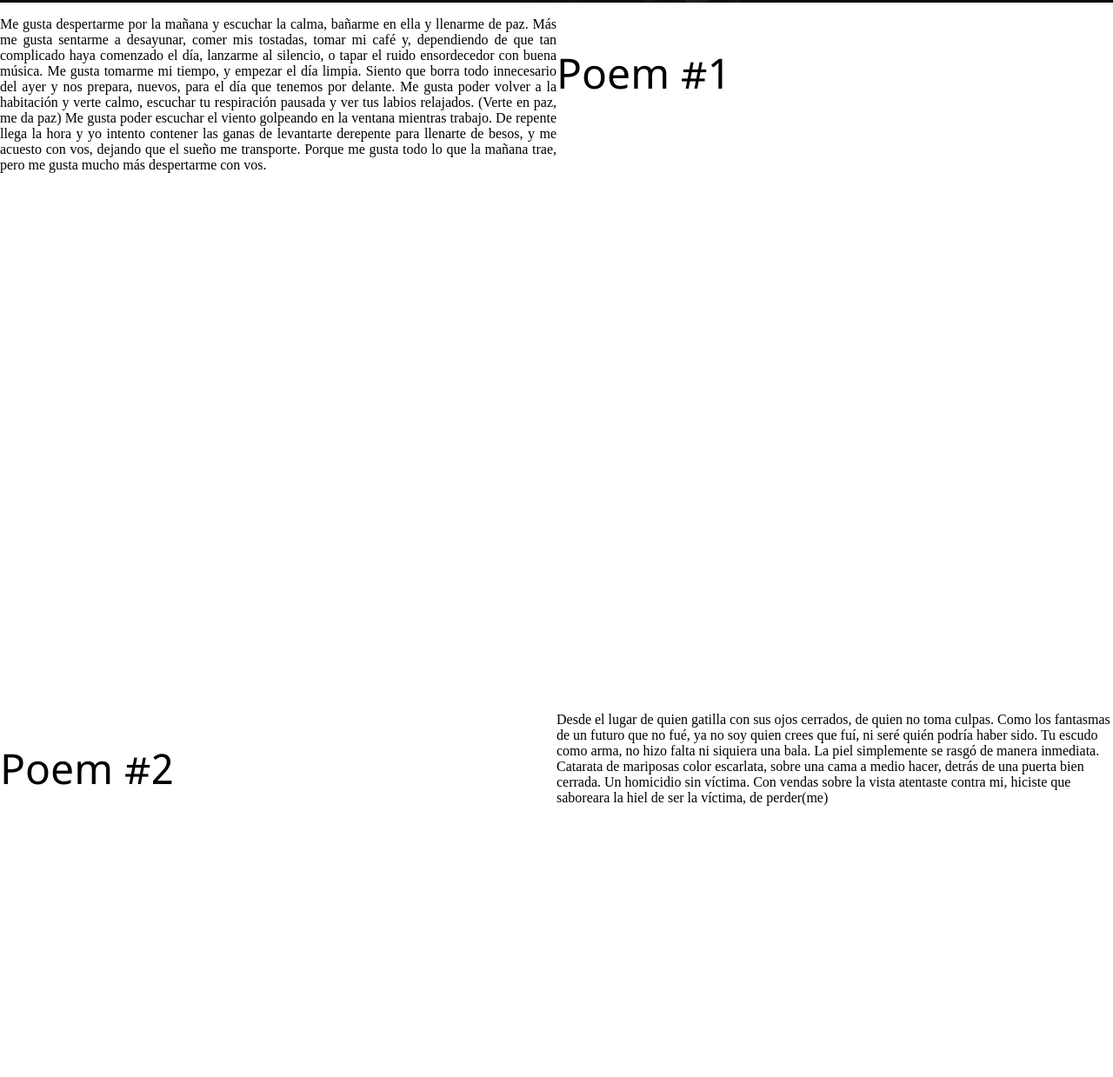
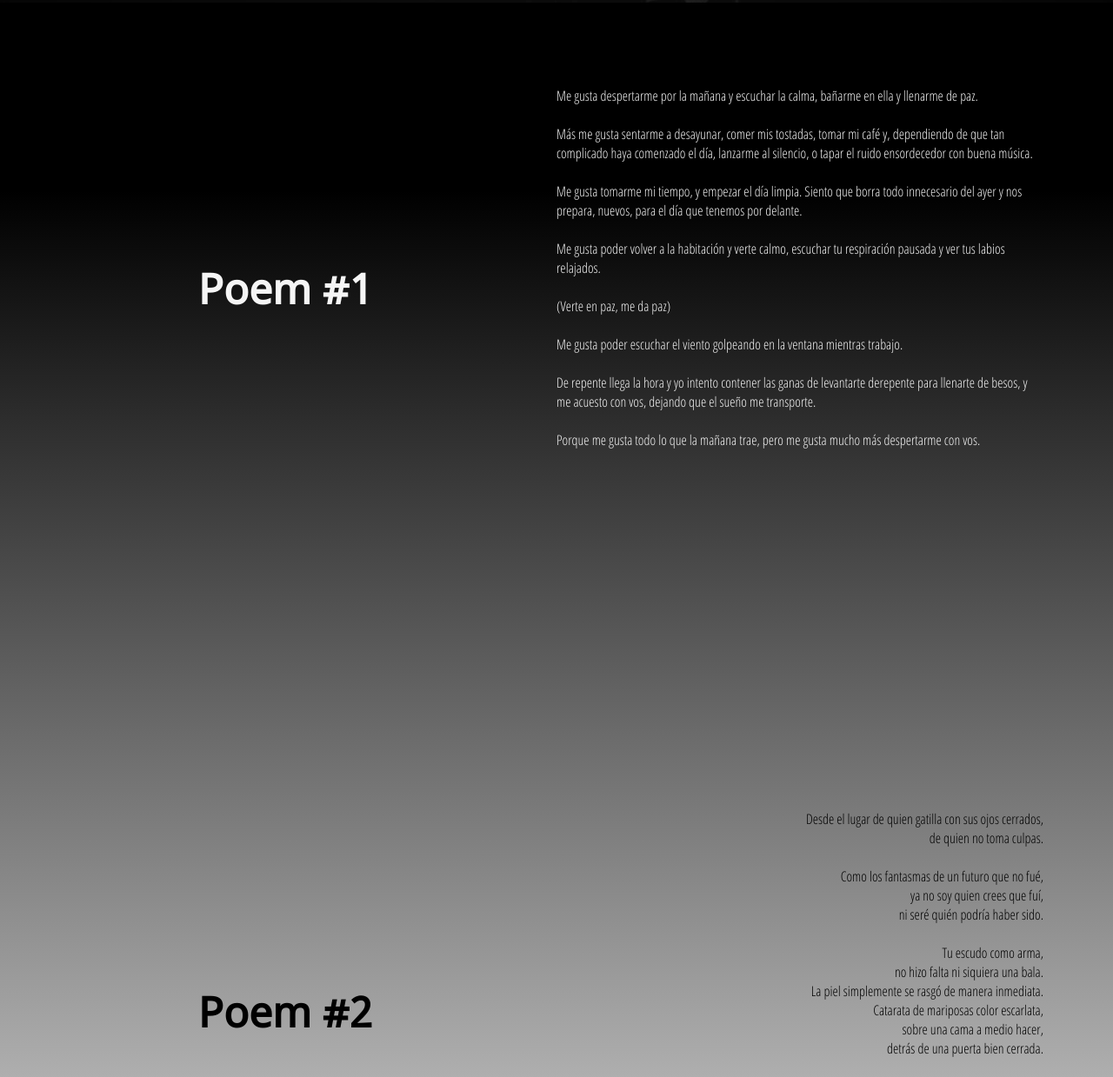
Before and after one commit to AntoMariani/Web-Coding-Bootcamp-NUCBA, a plain HTML site: page TP 1/index.html in a window 1280 px wide. Shown: the part 797-2036 px from the top of the page at 87% size. Drawn offline with Linux system fonts and the light colour scheme.

Commit message:
Version_para_entrega

```diff
--- a/TP 1/index.css
+++ b/TP 1/index.css
@@ -1,4 +1,5 @@
 /* FUENTES */
+
 @font-face {
     font-family: "Economica";
     src: url('./fonts/Economica-Regular.ttf')
@@ -16,7 +17,7 @@
 
 @font-face {
     font-family: "Poems_Text";
-    src: url('./fonts/OpenSansCondensed-Bold.ttf')
+    src: url('./fonts/OpenSansCondensed-Light.ttf')
 }
 
 @font-face {
@@ -31,7 +32,7 @@ h1{
     font-size: 3em;
     position: relative;
     left: -11em;
-    top: 8em;
+    top: 10em;
     font-family:"LeagueScript";
 }
 
@@ -49,7 +50,12 @@ body{
     margin: 0em;
 }
 
-/* ANCHOR LINKS "a"*/
+main{
+    background: rgb(205,205,205);
+    background: linear-gradient(0deg, rgba(205,205,205,1) 15%, rgba(0,0,0,1) 87%);
+}
+
+/* Color y quitar underline a anchors */
 
 a:link{
     color:whitesmoke;
@@ -71,31 +77,25 @@ a:active {
 }
 
 /* CLASES */
+
+    /* NAV HEADER */
 .navigation_bar{
     position: relative;
     left: -33em;
-    top: 22em;
+    top: 28em;
     color:whitesmoke;
     font-family: "Arial Narrow";
-
 }
 
-/* Split the screen in half */
-.column_left{
-    float: left;
-    width: 50%;
-    display: block;
-    text-align: justify;
-  }
 
-.column_right{
-    float: right;
-    width: 50%;
-    display: block;
-  }
-
+    /* MAIN */
+        /* COLUMNAS */
 .row{
     height: 100vh;
+    text-align: center;
+    position: relative;
+    padding:1em;
+    margin:0em;
 }
 
         /* Clear floats after the columns */
@@ -105,22 +105,57 @@ a:active {
     clear: both;
 }
 
+.row_1{
+    color:whitesmoke;
+}
+
+        /* TITULOS POEMAS */
+.column_left{
+    float: left;
+    width: 50%;
+    position: relative;
+    top: 15em;
+}
+
+        /* TEXTOS POEMAS */
+.column_right{
+    float: right;
+    width: 50%;
+    position: relative;
+    top: 4em;
+}
+
 .title_poem{
     font-family: "Poems_Title";
     font-size: 3em;
 }
 
+.text_poems{
+    font-family: "Poems_Text";
+    max-width: 35em;
+}
+
+.row_1 .text_poems{
+    text-align: left;
+}
+
+.row_2 .text_poems{
+    text-align: right;
+}
+
+/* FORMULARIO DE CONTACTO */
 .Contact_form{
       height: 100vh;
       text-align: center;
       font-family: "Poems_Title";
-      background: rgb(190,190,190);
-      background: linear-gradient(180deg, rgba(190,190,190,1) 0%, rgba(105,105,105,1) 69%, rgba(68,68,68,1) 100%);
-      padding-top: 2em;
+      background: rgb(0,0,0);
+      background: linear-gradient(0deg, rgba(0,0,0,1) 15%, rgba(205,205,205,1) 87%);
+      padding-top: 0em;
 }
 
 .Contact_form h2{
     font-size: 2em;
+    display: inline-block;
 }
 
 .Contact_form p{
--- a/TP 1/index.html
+++ b/TP 1/index.html
@@ -15,56 +15,55 @@
       </nav>
     </header>
     <main>
-        <section id="Poemas" class="row">
+        <section id="Poemas" class="row row_1">
+            <div class="column_left">
+                <h2 class="title_poem">Poem #1</h2>
+            </div>
             <div class="column_right">
-                <p class="title_poem">Poem #1</p>
-            </div>
-            <div class="column_left">
                 <p class="text_poems">
-                    Me gusta despertarme por la mañana y escuchar la calma, bañarme en ella y llenarme de paz.
-                    Más me gusta sentarme a desayunar, comer mis tostadas, tomar mi café y, dependiendo de que tan complicado haya comenzado el día, lanzarme al silencio, o tapar el ruido ensordecedor con buena música.
-                    Me gusta tomarme mi tiempo, y empezar el día limpia. Siento que borra todo innecesario del ayer y nos prepara, nuevos, para el día que tenemos por delante.
-                    Me gusta poder volver a la habitación y verte calmo, escuchar tu respiración pausada y ver tus labios relajados.
-                    (Verte en paz, me da paz)
-                    Me gusta poder escuchar el viento golpeando en la ventana mientras trabajo.
-                    De repente llega la hora y yo intento contener las ganas de levantarte derepente para llenarte de besos, y me acuesto con vos, dejando que el sueño me transporte.
+                    Me gusta despertarme por la mañana y escuchar la calma, bañarme en ella y llenarme de paz. <br><br>
+                    Más me gusta sentarme a desayunar, comer mis tostadas, tomar mi café y, dependiendo de que tan complicado haya comenzado el día, lanzarme al silencio, o tapar el ruido ensordecedor con buena música. <br><br>
+                    Me gusta tomarme mi tiempo, y empezar el día limpia. Siento que borra todo innecesario del ayer y nos prepara, nuevos, para el día que tenemos por delante.<br><br>
+                    Me gusta poder volver a la habitación y verte calmo, escuchar tu respiración pausada y ver tus labios relajados. <br><br>
+                    (Verte en paz, me da paz)<br><br>
+                    Me gusta poder escuchar el viento golpeando en la ventana mientras trabajo. <br><br>
+                    De repente llega la hora y yo intento contener las ganas de levantarte derepente para llenarte de besos, y me acuesto con vos, dejando que el sueño me transporte.<br><br>
 
                     Porque me gusta todo lo que la mañana trae, pero me gusta mucho más despertarme con vos.
                 </p>
             </div>
         </section>
 
-        <section class="row">
+        <section class="row row_2">
             <div class="column_left">
-                <p class="title_poem">
+                <h2 class="title_poem">
                     Poem #2
-                </p>
+                </h2>
             </div>
             <div class="column_right">
                 <p  class="text_poems">
-                    Desde el lugar de quien gatilla con sus ojos cerrados,
-                    de quien no toma culpas.
-
-                    Como los fantasmas de un futuro que no fué,
-                    ya no soy quien crees que fuí,
-                    ni seré quién podría haber sido.
-
-                    Tu escudo como arma,
-                    no hizo falta ni siquiera una bala.
-                    La piel simplemente se rasgó de manera inmediata.
-                    Catarata de mariposas color escarlata,
-                    sobre una cama a medio hacer,
-                    detrás de una puerta bien cerrada.
-
-                    Un homicidio sin víctima.
-
-                    Con vendas sobre la vista atentaste contra mi,
-                    hiciste que saboreara la hiel
-                    de ser la víctima,
-                    de perder(me)
+                    Desde el lugar de quien gatilla con sus ojos cerrados,<br>
+                    de quien no toma culpas.<br>
+                    <br>
+                    Como los fantasmas de un futuro que no fué,<br>
+                    ya no soy quien crees que fuí,<br>
+                    ni seré quién podría haber sido.<br>
+                    <br>
+                    Tu escudo como arma,<br>
+                    no hizo falta ni siquiera una bala.<br>
+                    La piel simplemente se rasgó de manera inmediata.<br>
+                    Catarata de mariposas color escarlata,<br>
+                    sobre una cama a medio hacer,<br>
+                    detrás de una puerta bien cerrada.<br>
+                    <br>
+                    Un homicidio sin víctima.<br>
+                    <br>
+                    Con vendas sobre la vista atentaste contra mi,<br>
+                    hiciste que saboreara la hiel<br>
+                    de ser la víctima,<br>
+                    de perder(me)<br>
                 </p>
             </div>
-
         </section>
     </main>
     <footer>
```
Also changed, not shown: TP 1/fonts/OpenSansCondensed-Light.ttf (added). Lines whose indentation alone changed are shown as unchanged.
